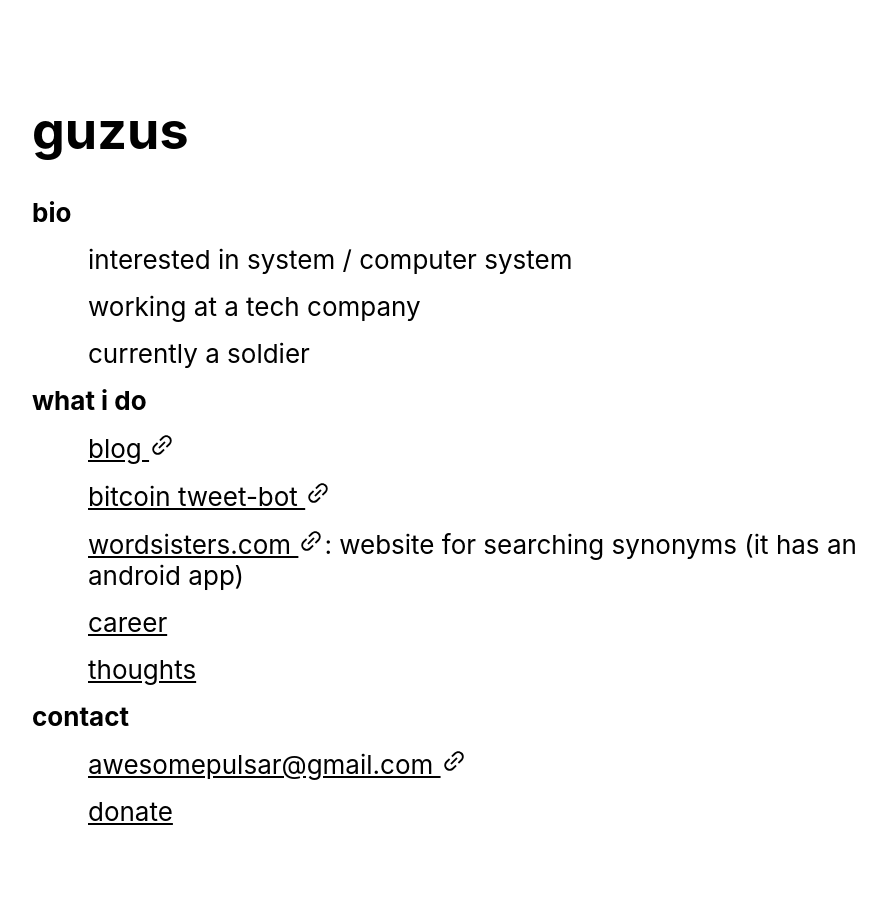
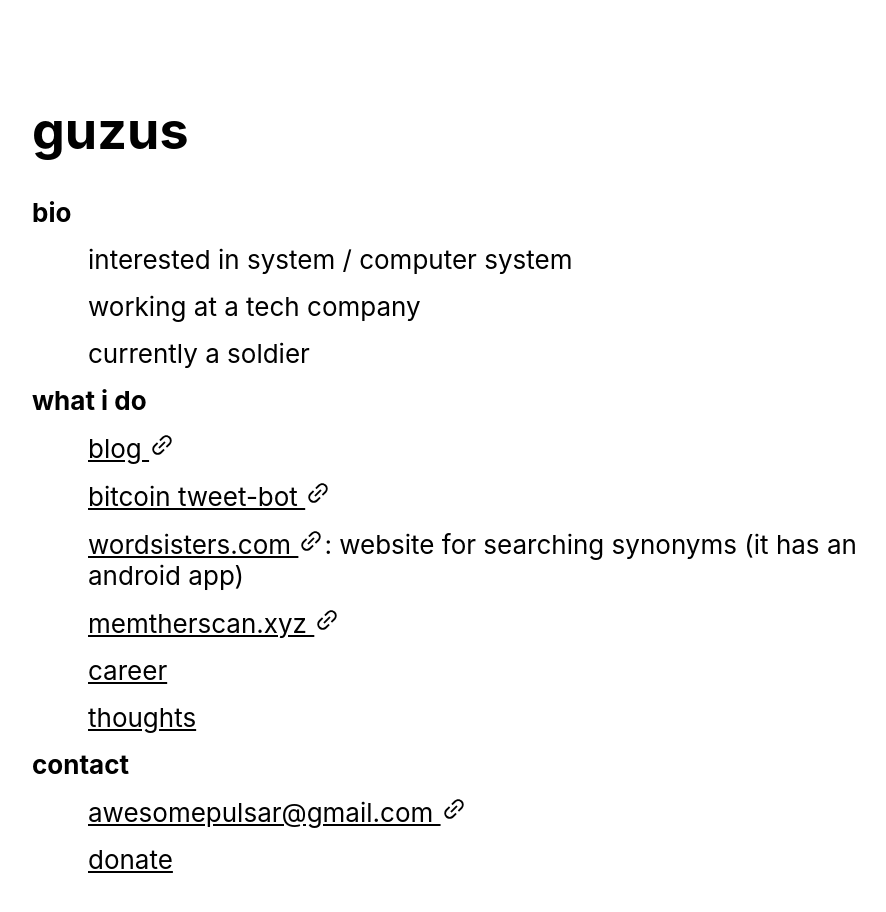
Before and after one commit to dodopeach/dodopeach.github.io, a React (Create React App) app: page / in a window 1280 px wide. Shown: the top 912 px of the page, without its empty margins (160-1046 px from the left). Built offline with nearby package versions, Linux system fonts and the light colour scheme.

Commit message:
add memtherscan

```diff
--- a/src/App.js
+++ b/src/App.js
@@ -1,8 +1,8 @@
-import "./App.css";
-import React from "react";
-import { BrowserRouter as Router, Switch, Route, Link } from "react-router-dom";
-import { Career, Topics, Thoughts, Donate } from "./components";
-import { AiOutlineLink } from "react-icons/ai";
+import './App.css'
+import React from 'react'
+import { BrowserRouter as Router, Switch, Route, Link } from 'react-router-dom'
+import { Career, Topics, Thoughts, Donate } from './components'
+import { AiOutlineLink } from 'react-icons/ai'
 
 function App() {
   return (
@@ -31,10 +31,10 @@ function App() {
         </div>
       </div>
     </Router>
-  );
+  )
 }
 
-export default App;
+export default App
 
 function Home() {
   return (
@@ -67,6 +67,11 @@ function Home() {
           : website for searching synonyms (it has an android app)
         </ul>
         <ul>
+          <a href="https://memtherscan.xyz" className="App-link">
+            memtherscan.xyz <AiOutlineLink></AiOutlineLink>
+          </a>
+        </ul>
+        <ul>
           <Link to="/career" className="App-link">
             career
           </Link>
@@ -96,5 +101,5 @@ function Home() {
         <TileDecorator></TileDecorator>
       </div> */}
     </>
-  );
+  )
 }
```
Also changed, not shown: 2 other files (tests, documents, lock files or other folders).
